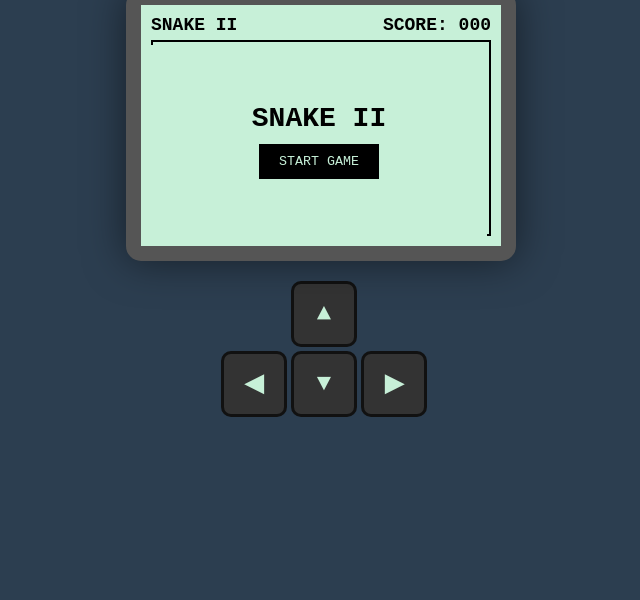
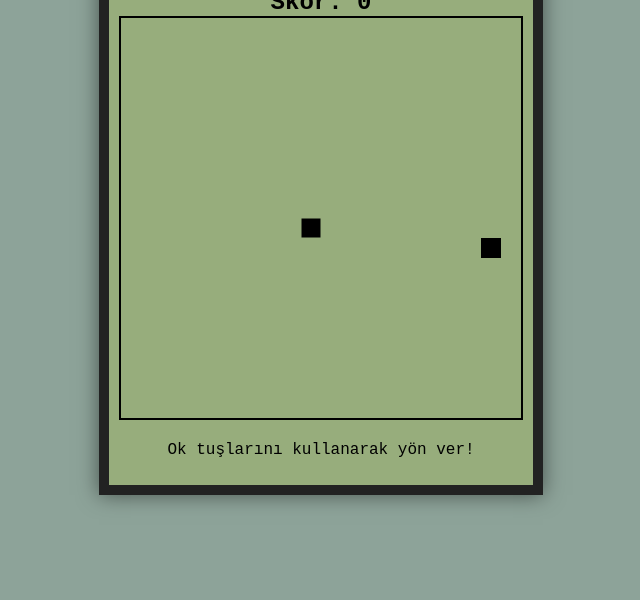
Before and after one commit to YuSuF07-lab/ENG-NARTS-nokia-snake-ai, a plain HTML site: page index.html in a window 1280 px wide. Shown: the part 200-800 px from the top of the page, without its empty margins (319-959 px from the left). Drawn offline with Linux system fonts and the light colour scheme.

Commit message:
Update index.html

```diff
--- a/index.html
+++ b/index.html
@@ -2,228 +2,127 @@
 <html lang="tr">
 <head>
     <meta charset="UTF-8">
-    <meta name="viewport" content="width=device-width, initial-scale=1.0">
-    <title>Nokia 3310 Snake II - Controls & Slow Mode</title>
+    <title>Nokia 3310 Yılan Oyunu</title>
     <style>
         body {
-            background-color: #2c3e50;
             display: flex;
-            flex-direction: column;
             justify-content: center;
             align-items: center;
             height: 100vh;
             margin: 0;
+            background-color: #8da399; /* Orijinal ekran rengine yakın */
             font-family: 'Courier New', Courier, monospace;
-            touch-action: manipulation; /* Mobilde kaydırmayı engeller */
         }
-        #game-box {
-            position: relative;
-            border: 15px solid #555;
-            border-radius: 15px;
+        #game-container {
+            text-align: center;
+            border: 10px solid #222;
             padding: 10px;
-            background-color: #c7f0d8;
-            box-shadow: 0 0 40px rgba(0,0,0,0.5);
+            background-color: #97ad7c;
+            box-shadow: 0 0 20px rgba(0,0,0,0.5);
         }
         canvas {
-            display: block;
-            image-rendering: pixelated;
             border: 2px solid #000;
-            max-width: 100%;
+            background-color: #97ad7c;
         }
-        .ui {
-            color: #000;
-            display: flex;
-            justify-content: space-between;
-            font-weight: bold;
-            font-size: 18px;
-            margin-bottom: 5px;
-        }
-        #start-screen {
-            position: absolute;
-            top: 40px;
-            left: 10px;
-            width: 336px;
-            height: 192px;
-            background-color: #c7f0d8;
-            display: flex;
-            flex-direction: column;
-            justify-content: center;
-            align-items: center;
-            z-index: 10;
-        }
-        /* Kontrol Tuşları Tasarımı */
-        .controls {
-            margin-top: 20px;
-            display: grid;
-            grid-template-columns: repeat(3, 60px);
-            grid-template-rows: repeat(2, 60px);
-            gap: 10px;
-            justify-content: center;
-        }
-        .btn {
-            width: 60px;
-            height: 60px;
-            background-color: #333;
-            color: #c7f0d8;
-            border: 3px solid #111;
-            border-radius: 10px;
-            font-size: 24px;
-            font-weight: bold;
-            display: flex;
-            justify-content: center;
-            align-items: center;
-            cursor: pointer;
-            user-select: none;
-        }
-        .btn:active { background-color: #555; transform: scale(0.95); }
-        .up { grid-column: 2; }
-        .left { grid-column: 1; grid-row: 2; }
-        .down { grid-column: 2; grid-row: 2; }
-        .right { grid-column: 3; grid-row: 2; }
-
-        h1 { color: #000; margin: 0; font-size: 28px; }
-        button#start-btn {
-            background-color: #000;
-            color: #c7f0d8;
-            border: none;
-            padding: 10px 20px;
-            font-family: inherit;
-            cursor: pointer;
-            margin-top: 10px;
-        }
+        h1 { color: #000; margin-bottom: 5px; }
+        .score { font-size: 24px; font-weight: bold; color: #000; }
     </style>
 </head>
 <body>
 
-<div id="game-box">
-    <div class="ui">
-        <span>SNAKE II</span>
-        <span>SCORE: <span id="score">000</span></span>
-    </div>
-
-    <canvas id="snakeGame" width="336" height="192"></canvas>
-
-    <div id="start-screen">
-        <h1>SNAKE II</h1>
-        <button id="start-btn" onclick="startGame()">START GAME</button>
-    </div>
-</div>
-
-<div class="controls">
-    <div class="btn up" onclick="handleControl('UP')">▲</div>
-    <div class="btn left" onclick="handleControl('LEFT')">◀</div>
-    <div class="btn down" onclick="handleControl('DOWN')">▼</div>
-    <div class="btn right" onclick="handleControl('RIGHT')">▶</div>
+<div id="game-container">
+    <h1>S N A K E</h1>
+    <div class="score">Skor: <span id="scoreVal">0</span></div>
+    <canvas id="snakeGame" width="400" height="400"></canvas>
+    <p>Ok tuşlarını kullanarak yön ver!</p>
 </div>
 
 <script>
     const canvas = document.getElementById("snakeGame");
     const ctx = canvas.getContext("2d");
-    const scoreElement = document.getElementById("score");
-    const startScreen = document.getElementById("start-screen");
+    const scoreElement = document.getElementById("scoreVal");
 
-    const grid = 16;
+    const box = 20; // Kare boyutu
     let score = 0;
-    // HIZ AYARI: 100ms'den 300ms'ye çıkarıldı (1/3 hız)
-    let initialSpeed = 300;
-    let gameSpeed = initialSpeed;
-    let gameRunning = false;
+    let gameSpeed = 100;
 
-    let snake = [{x: 160, y: 80}, {x: 144, y: 80}, {x: 128, y: 80}];
-    let dx = grid;
-    let dy = 0;
-    let food = {x: 0, y: 0};
+    // Yılanın başlangıç konumu
+    let snake = [{ x: 9 * box, y: 10 * box }];
 
-    function startGame() {
-        startScreen.style.display = "none";
-        gameRunning = true;
-        score = 0;
-        gameSpeed = initialSpeed;
-        scoreElement.innerHTML = "000";
-        snake = [{x: 160, y: 80}, {x: 144, y: 80}, {x: 128, y: 80}];
-        dx = grid;
-        dy = 0;
-        createFood();
-        main();
+    // Yem konumu
+    let food = {
+        x: Math.floor(Math.random() * 19 + 1) * box,
+        y: Math.floor(Math.random() * 19 + 1) * box
+    };
+
+    let d; // Yön değişkeni
+
+    document.addEventListener("keydown", direction);
+
+    function direction(event) {
+        if(event.keyCode == 37 && d != "RIGHT") d = "LEFT";
+        else if(event.keyCode == 38 && d != "DOWN") d = "UP";
+        else if(event.keyCode == 39 && d != "LEFT") d = "RIGHT";
+        else if(event.keyCode == 40 && d != "UP") d = "DOWN";
     }
 
-    function createFood() {
-        food.x = Math.floor(Math.random() * (canvas.width / grid)) * grid;
-        food.y = Math.floor(Math.random() * (canvas.height / grid)) * grid;
+    function collision(head, array) {
+        for(let i = 0; i < array.length; i++) {
+            if(head.x == array[i].x && head.y == array[i].y) return true;
+        }
+        return false;
     }
 
-    function main() {
-        if (!gameRunning) return;
+    function draw() {
+        ctx.fillStyle = "#97ad7c";
+        ctx.fillRect(0, 0, canvas.width, canvas.height);
 
-        if (didGameEnd()) {
-            gameRunning = false;
-            startScreen.style.display = "flex";
-            startScreen.querySelector('h1').innerText = "GAME OVER";
-            return;
+        for(let i = 0; i < snake.length; i++) {
+            ctx.fillStyle = (i == 0) ? "#000" : "#222"; // Baş kısmı siyah, gövde koyu gri
+            ctx.fillRect(snake[i].x, snake[i].y, box, box);
+            ctx.strokeStyle = "#97ad7c";
+            ctx.strokeRect(snake[i].x, snake[i].y, box, box);
         }
 
-        setTimeout(function onTick() {
-            clearCanvas();
-            drawFood();
-            advanceSnake();
-            drawSnake();
-            main();
-        }, gameSpeed);
+        // Yemi çiz
+        ctx.fillStyle = "#000";
+        ctx.fillRect(food.x, food.y, box, box);
+
+        // Eski baş konumu
+        let snakeX = snake[0].x;
+        let snakeY = snake[0].y;
+
+        // Yön kontrolü
+        if( d == "LEFT") snakeX -= box;
+        if( d == "UP") snakeY -= box;
+        if( d == "RIGHT") snakeX += box;
+        if( d == "DOWN") snakeY += box;
+
+        // Yılan yemi yerse
+        if(snakeX == food.x && snakeY == food.y) {
+            score++;
+            scoreElement.innerHTML = score;
+            food = {
+                x: Math.floor(Math.random() * 19 + 1) * box,
+                y: Math.floor(Math.random() * 19 + 1) * box
+            };
+        } else {
+            snake.pop(); // Kuyruğu sil
+        }
+
+        let newHead = { x: snakeX, y: snakeY };
+
+        // Oyun bitti kontrolleri (Duvara çarpma veya kendine çarpma)
+        if(snakeX < 0 || snakeX >= canvas.width || snakeY < 0 || snakeY >= canvas.height || collision(newHead, snake)) {
+            clearInterval(game);
+            alert("OYUN BİTTİ! Skorun: " + score);
+            location.reload(); // Sayfayı yenileyerek oyunu resetle
+        }
+
+        snake.unshift(newHead);
     }
 
-    function clearCanvas() {
-        ctx.fillStyle = "#c7f0d8";
-        ctx.fillRect(0, 0, canvas.width, canvas.height);
-    }
-
-    function drawSnake() {
-        ctx.fillStyle = "#000";
-        snake.forEach(part => {
-            ctx.fillRect(part.x, part.y, grid - 2, grid - 2);
-        });
-    }
-
-    function advanceSnake() {
-        const head = {x: snake[0].x + dx, y: snake[0].y + dy};
-        snake.unshift(head);
-
-        if (snake[0].x === food.x && snake[0].y === food.y) {
-            score += 10;
-            scoreElement.innerHTML = score.toString().padStart(3, '0');
-            if (gameSpeed > 100) gameSpeed -= 5; // Yavaşça hızlanma
-            createFood();
-        } else {
-            snake.pop();
-        }
-    }
-
-    function didGameEnd() {
-        for (let i = 4; i < snake.length; i++) {
-            if (snake[i].x === snake[0].x && snake[i].y === snake[0].y) return true;
-        }
-        return snake[0].x < 0 || snake[0].x >= canvas.width || snake[0].y < 0 || snake[0].y >= canvas.height;
-    }
-
-    function drawFood() {
-        ctx.fillStyle = "#000";
-        ctx.fillRect(food.x, food.y, grid - 2, grid - 2);
-    }
-
-    // Hem Tuşlar Hem Klavye İçin Ortak Kontrol Fonksiyonu
-    function handleControl(dir) {
-        if (dir === 'UP' && dy === 0) { dx = 0; dy = -grid; }
-        if (dir === 'DOWN' && dy === 0) { dx = 0; dy = grid; }
-        if (dir === 'LEFT' && dx === 0) { dx = -grid; dy = 0; }
-        if (dir === 'RIGHT' && dx === 0) { dx = grid; dy = 0; }
-    }
-
-    window.addEventListener("keydown", event => {
-        if (event.code === "Space" && !gameRunning) startGame();
-        if (event.keyCode === 38) handleControl('UP');
-        if (event.keyCode === 40) handleControl('DOWN');
-        if (event.keyCode === 37) handleControl('LEFT');
-        if (event.keyCode === 39) handleControl('RIGHT');
-    });
+    let game = setInterval(draw, gameSpeed);
 
 </script>
 </body>
```
